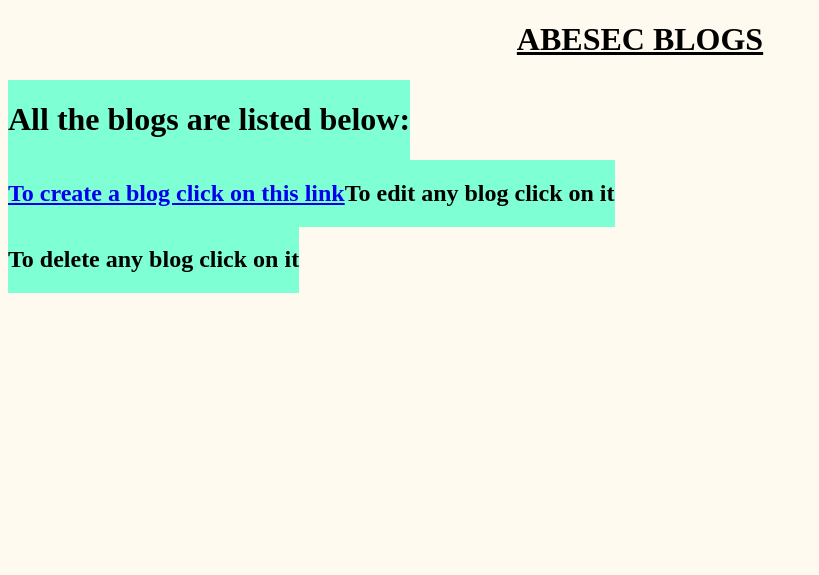
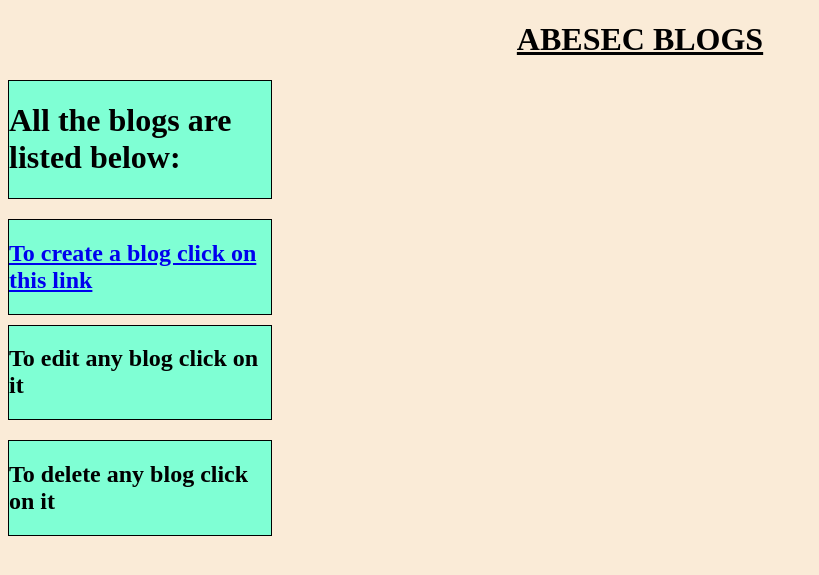
Before and after one commit to kush3107/Blogs, a PHP site: page / in a window 1280 px wide. Shown: the top 575 px of the page, without its empty margins (0-819 px from the left). Run offline with PHP 8.4, Linux system fonts and the light colour scheme; data that the repository does not hold is empty.

Commit message:
css doing prob not resolved

```diff
--- a/index.css
+++ b/index.css
@@ -1,9 +1,13 @@
 body{
-    background-color: floralwhite;
+    background-color: antiquewhite;
 }
 .div{
     background-color: aquamarine;
-    float: left;
+    clear: both;
+    border: solid 1px black;
+    margin-top: 10px;
+    margin-bottom: 10px;
+    margin-right: 1000px;
 }
 a:hover{
     text-decoration: blink;
@@ -11,7 +15,12 @@ a:hover{
 }
 #link{
     text-decoration: none;
-    clear: both;
+    float: right;
+}
+#link1{
+    float: right;
+    margin-top: 10px;
+    margin-left: 0px;
 }
 #head {
     text-decoration: underline;
--- a/index.php
+++ b/index.php
@@ -38,7 +38,7 @@ foreach($listOfBlogs as $blog) {
     </ul>
 
 </div>
-<div class="div" id="link" >
+<div class="div" id="link1" >
 <h2>To delete any blog click on it</h2>
     <ul>
         <?php
```
